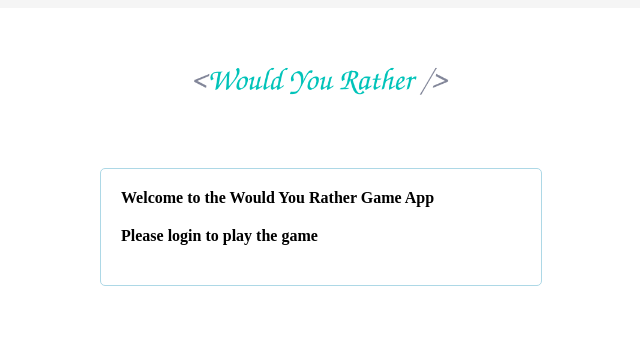
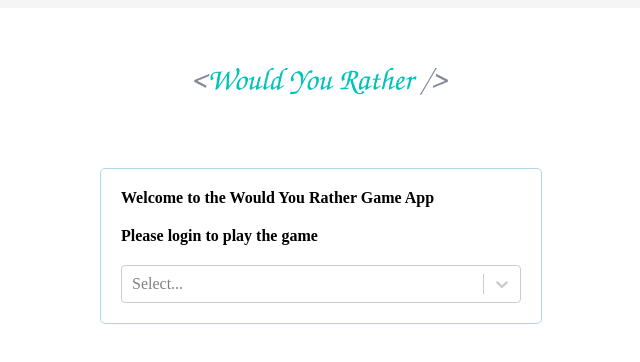
Before and after one commit to Jokmonsimon/would-you-rather-reactnd-project, a React (Create React App) app: page / in a window 1280 px wide. Shown: the top 362 px of the page, without its empty margins (319-959 px from the left). Built offline with nearby package versions, Linux system fonts and the light colour scheme.

Commit message:
Would you rather game app

```diff
--- a/package.json
+++ b/package.json
@@ -10,8 +10,12 @@
     "babel-jest": "26.6.0",
     "react": "^17.0.2",
     "react-dom": "^17.0.2",
+    "react-redux": "^7.2.6",
     "react-router-dom": "^6.0.1",
     "react-scripts": "4.0.3",
+    "react-select": "^5.2.1",
+    "react-thunk": "^1.0.0",
+    "redux": "^4.1.2",
     "styled-component": "^2.8.0",
     "styled-components": "^5.3.3",
     "web-vitals": "^1.0.1"
--- a/src/components/Login/Login.js
+++ b/src/components/Login/Login.js
@@ -1,5 +1,7 @@
-import React from "react";
+import React, { Fragment } from "react";
 import "./Login.css";
+import { useSelector, useDispatch } from "react-redux";
+import Select from "react-select";
 
 const Login = () => {
   return (
@@ -12,6 +14,7 @@ const Login = () => {
       <div className="login-container">
         <h1>Welcome to the Would You Rather Game App</h1>
         <h1>Please login to play the game</h1>
+        <Select />
       </div>
     </div>
   );
```
Also changed, not shown: 1 other file (tests, documents, lock files or other folders).
